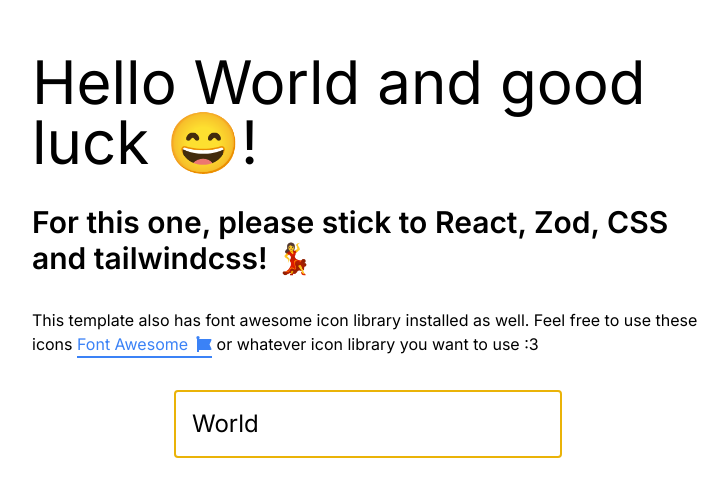
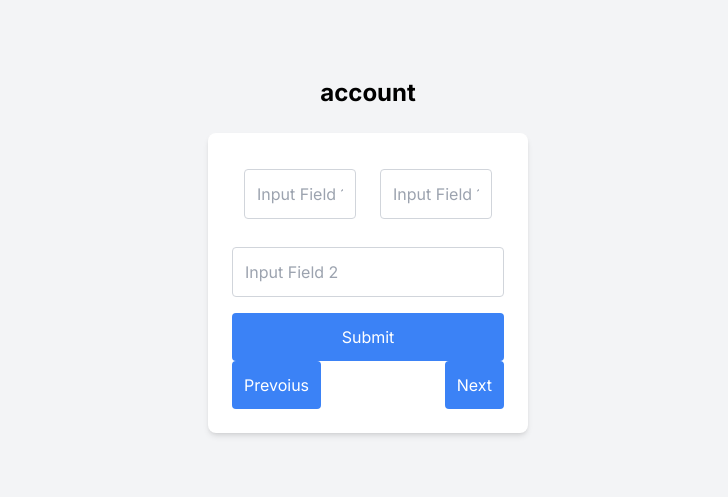
Before and after one commit to benman604/brytdesigns-tech-challenge, a Next.js app: page / in a window 1280 px wide. Shown: the part 145-642 px from the top of the page, without its empty margins (272-1000 px from the left). Built offline with nearby package versions, Linux system fonts and the light colour scheme.

Commit message:
Set up a base layout and structure for form pages

```diff
--- /dev/null
+++ b/src/app/form-pages/account.tsx
@@ -0,0 +1,39 @@
+"use client";
+
+import { faFontAwesome } from "@fortawesome/free-solid-svg-icons";
+import { FontAwesomeIcon } from "@fortawesome/react-fontawesome";
+import { useState } from "react";
+
+export default function Account() {
+    return (
+        <>
+            {/* horizontal split to 2 halves */}
+            <div className="flex justify-between">
+                <div className="w-1/2 p-3">
+                    <input
+                        type="text"
+                        placeholder="Input Field 1"
+                        className="w-full p-3 mb-4 border border-gray-300 rounded"
+                    />
+                </div>
+                <div className="w-1/2 p-3">
+                    <input
+                        type="text"
+                        placeholder="Input Field 1"
+                        className="w-full p-3 mb-4 border border-gray-300 rounded"
+                    />
+                </div>
+            </div>
+
+
+            <input
+                type="text"
+                placeholder="Input Field 2"
+                className="w-full p-3 mb-4 border border-gray-300 rounded"
+            />
+            <button className="w-full p-3 bg-blue-500 text-white rounded hover:bg-blue-600">
+                Submit
+            </button>
+        </>
+    )
+}
--- /dev/null
+++ b/src/app/form-pages/address.tsx
@@ -0,0 +1,13 @@
+"use client";
+
+import { faFontAwesome } from "@fortawesome/free-solid-svg-icons";
+import { FontAwesomeIcon } from "@fortawesome/react-fontawesome";
+import { useState } from "react";
+
+export default function Address() {
+    return (
+        <>
+            <h1>Address</h1>
+        </>
+    )
+}
--- /dev/null
+++ b/src/app/form-pages/preferences.tsx
@@ -0,0 +1,13 @@
+"use client";
+
+import { faFontAwesome } from "@fortawesome/free-solid-svg-icons";
+import { FontAwesomeIcon } from "@fortawesome/react-fontawesome";
+import { useState } from "react";
+
+export default function Preferences() {
+    return (
+        <>
+            <h1>Preferences</h1>
+        </>
+    )
+}
--- a/src/app/layout.tsx
+++ b/src/app/layout.tsx
@@ -16,7 +16,7 @@ export default function RootLayout({
 }>) {
   return (
     <html lang="en">
-      <body className={`${inter.className} bg-white text-black dark:bg-black dark:text-white`}>{children}</body>
+      <body className={`${inter.className}`}>{children}</body>
     </html>
   );
 }
--- a/src/app/page.tsx
+++ b/src/app/page.tsx
@@ -4,11 +4,36 @@ import { faFontAwesome } from "@fortawesome/free-solid-svg-icons";
 import { FontAwesomeIcon } from "@fortawesome/react-fontawesome";
 import { useState } from "react";
 
+import Account from "./form-pages/account";
+import Address from "./form-pages/address";
+import Preferences from "./form-pages/preferences";
+
 export default function Home() {
+
   const [name, setName] = useState("World");
+  const [page, setPage] = useState("account");
+
   return (
-    <main className="w-screen h-screen flex flex-col gap-8 justify-center items-center max-w-2xl mx-auto">
-      <h1 className="text-6xl">Hello {name} and good luck 😄!</h1>
+    <main>
+      <div className="flex justify-center items-center min-h-screen bg-gray-100">
+        <div className="text-center">
+          <h1 className="text-2xl font-bold mb-6">{page}</h1>
+          <div className="w-80 p-6 bg-white shadow-md rounded-lg">
+            <Account />
+
+            {/* horizontal view with left and right side */}
+            <div className="flex justify-between">
+              <button className="p-3 bg-blue-500 text-white rounded hover:bg-blue-600">
+                  Prevoius
+              </button>
+              <button className="p-3 bg-blue-500 text-white rounded hover:bg-blue-600">
+                  Next
+              </button>
+            </div>
+          </div>
+        </div>
+      </div>
+      {/* <h1 className="text-6xl">Hello {name} and good luck 😄!</h1>
       <h3 className="text-3xl font-semibold">
         For this one, please stick to React, Zod, CSS and tailwindcss! 💃
       </h3>
@@ -34,7 +59,7 @@ export default function Home() {
           value={name}
           onChange={({ target }) => setName(target.value)}
         />
-      </form>
+      </form> */}
     </main>
   );
 }
```
